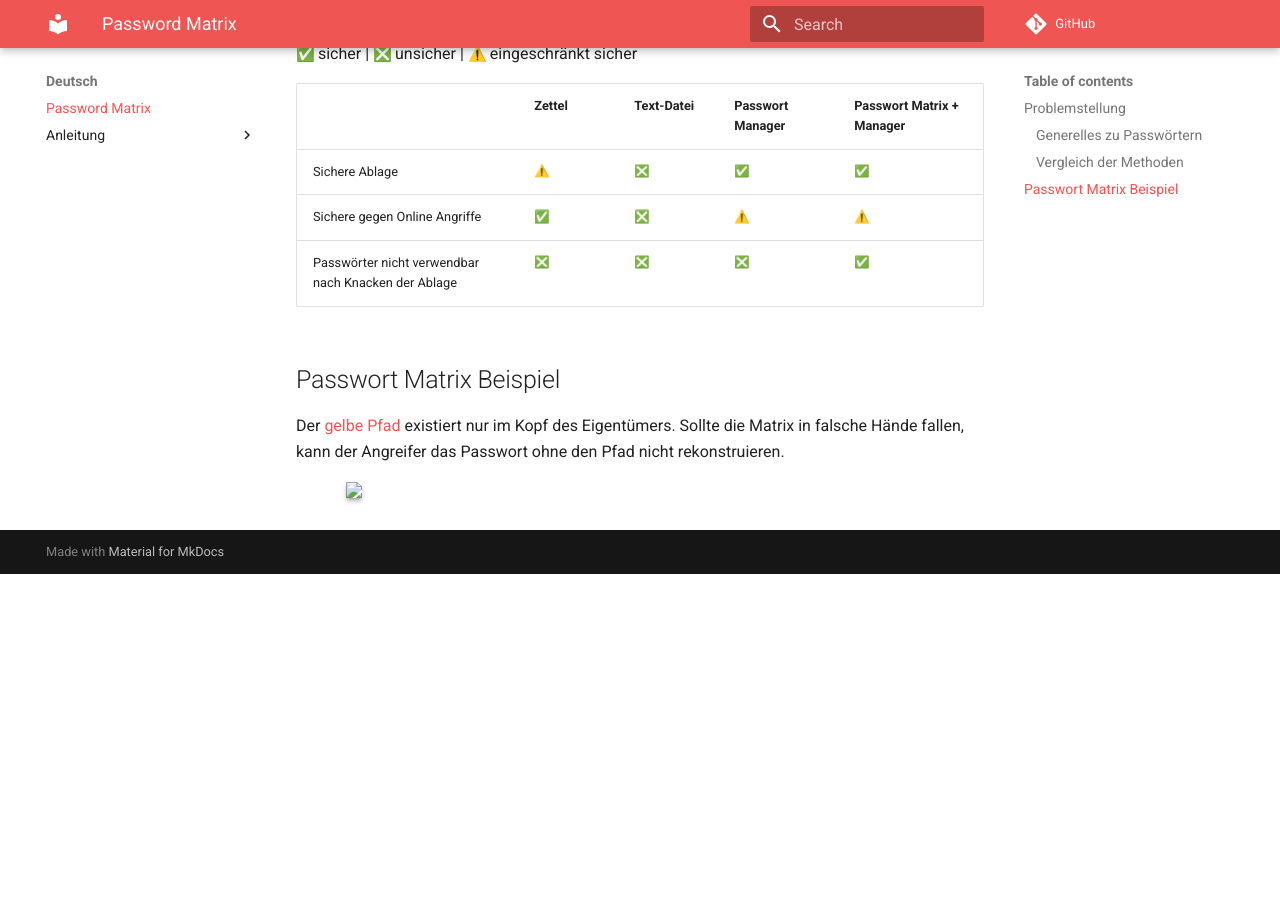
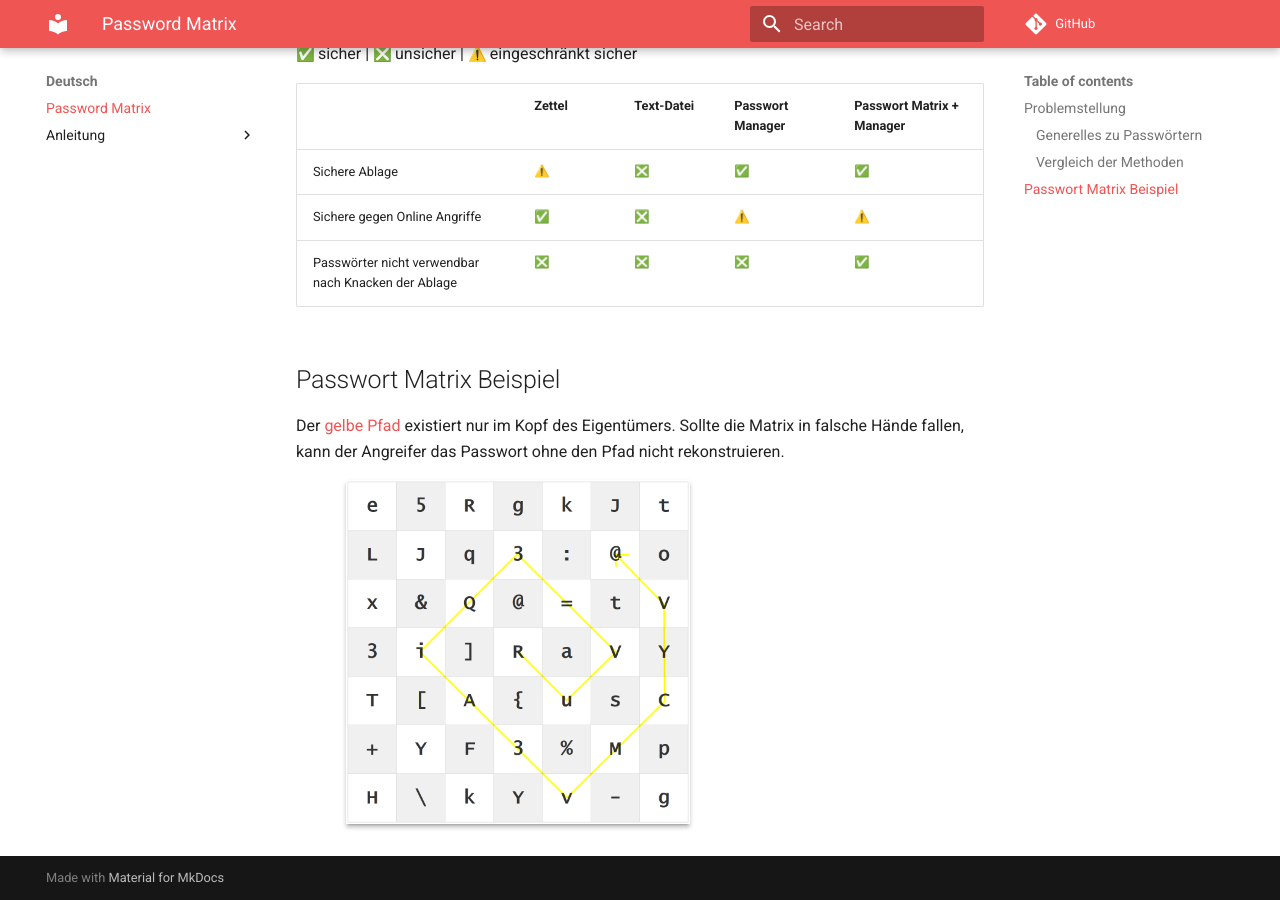
Before and after one commit to alexanderlink/PasswordMatrix, an MkDocs documentation site: the page built from docs/de/index.md, in a window 1280 px wide and 900 px high, scrolled down 2016 px. Built offline with MkDocs 1.6.1 and Material for MkDocs 9.7.7, drawn with Linux system fonts in a browser that asks for light colours; emoji names are drawn with the system emoji font; comment, search, counter and statistics services are not loaded; old or Windows-style settings are respelled for this version of MkDocs; before the commit the page ends 2590 px from its top, so only the background shows below that.

Commit message:
fixed links

```diff
--- a/docs/de/index.md
+++ b/docs/de/index.md
@@ -12,9 +12,9 @@
 
 ## Problemstellung
 
-Das Problem bei üblichen [**Passwort Managern**](/tutorial/KeePass_1.md) ist, dass der Passwort Container geknackt werden, oder ein geöffneter Container kompromittiert werden könnte und damit alle Passwörter im Klartext &ndash; direkt verwendbar &ndash; dem Angreifer zur Verfügung stehen würden.
+Das Problem bei üblichen [**Passwort Managern**](tutorial/KeePass_1.md) ist, dass der Passwort Container geknackt werden, oder ein geöffneter Container kompromittiert werden könnte und damit alle Passwörter im Klartext &ndash; direkt verwendbar &ndash; dem Angreifer zur Verfügung stehen würden.
 
-Eine [**Passwort Matrix**](/tutorial/PasswordMatrix_1.md) ermöglicht, ein Passwort nicht im Freitext im Passwort Manager abzulegen, sondern pro Passwort eine Matrix aus Zeichen. Das konkrete Passwort lässt sich über ein Schema/einen [persönlichen Pfad](/tutorial/PasswordMatrix_3.md), den nur der Eigentümer kennt, im Kopf reproduzieren. Selbst wenn die Matrix gestohlen wird, kann der Angreifer nichts damit anfangen kann, weil er den "Pfad" nicht kennt. Die möglichen Kombinationen sind zu groß, um das Passwort (in absehbarer Zeit) rekonstruieren und ausnutzen zu können.
+Eine [**Passwort Matrix**](tutorial/PasswordMatrix_1.md) ermöglicht, ein Passwort nicht im Freitext im Passwort Manager abzulegen, sondern pro Passwort eine Matrix aus Zeichen. Das konkrete Passwort lässt sich über ein Schema/einen [persönlichen Pfad](tutorial/PasswordMatrix_3.md), den nur der Eigentümer kennt, im Kopf reproduzieren. Selbst wenn die Matrix gestohlen wird, kann der Angreifer nichts damit anfangen kann, weil er den "Pfad" nicht kennt. Die möglichen Kombinationen sind zu groß, um das Passwort (in absehbarer Zeit) rekonstruieren und ausnutzen zu können.
 
 **Vorteile einer Password Matrix (mit Passwort Manager):**
 
@@ -26,7 +26,7 @@
 !!! warning
     Password Matrix sollte **immer** in Verbindung mit einem Passwort Manager oder verschlüsseltem Container verwendet werden! Nur so wird die erhöhte Sicherheit erreicht.
 
-Auf [folgenden Seiten](/tutorial/PasswordMatrix_1/) finden Sie eine Anleitung zur Verwendung von ALX Password Matrix und Passwort Managern.
+Auf [folgenden Seiten](tutorial/PasswordMatrix_1/) finden Sie eine Anleitung zur Verwendung von ALX Password Matrix und Passwort Managern.
 
 <br>
 
@@ -83,6 +83,6 @@
 </table>
 
 ## Passwort Matrix Beispiel
-Der [gelbe Pfad](/tutorial/PasswordMatrix_3.md) existiert nur im Kopf des Eigentümers. Sollte die Matrix in falsche Hände fallen, kann der Angreifer das Passwort ohne den Pfad nicht rekonstruieren.
+Der [gelbe Pfad](tutorial/PasswordMatrix_3.md) existiert nur im Kopf des Eigentümers. Sollte die Matrix in falsche Hände fallen, kann der Angreifer das Passwort ohne den Pfad nicht rekonstruieren.
 
-<img class="shadow" src="tutorial/images/passwordMatrix_anim.gif" width="50%">
+<img class="shadow" src="../images/passwordMatrix_anim.gif" width="50%">
```
